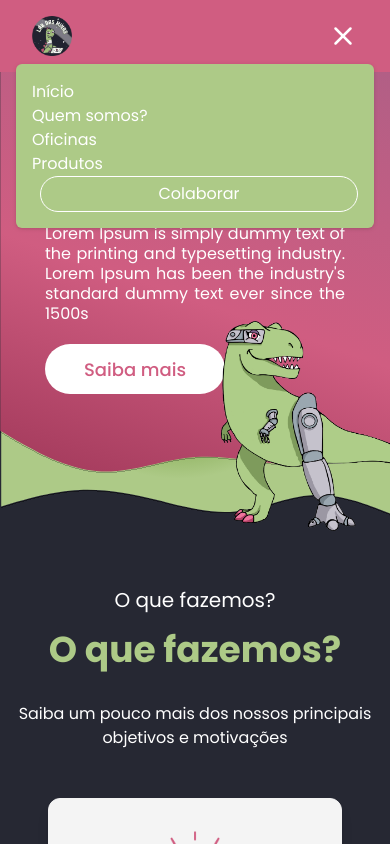
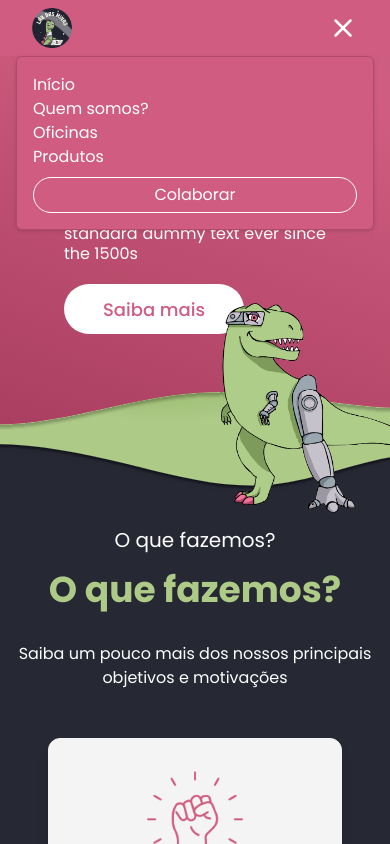
Before and after one commit to LabDasMinas/labdasminas.github.io, a Next.js app: page / in a window 390 px wide. Both pictures are taken after a click on the button "Menu de navegação". Shown: the top 844 px of the page. Built offline with nearby package versions, Linux system fonts and the light colour scheme.

Commit message:
correcao-hero

```diff
--- a/src/app/components/Hero.tsx
+++ b/src/app/components/Hero.tsx
@@ -7,16 +7,21 @@ import Header from "@/components/Header"
 
 export default function Hero(){
     return (
-        <div>
+    <div>
         <Header/>
-        <section className="flex place-content-center 2xl:place-content-start md:min-h-[calc(100vh+150px)] 2xl:min-h-[calc(100vh+70px)] pb-32 md:pb-16" id="home">
-            <div className="grid grid-cols-1 lg:grid-cols-2 gap-8 p-8 md:p-2 pt-24 md:pt-16 2xl:p-32">
+        <section className="flex flex-col w-full h-fit text-white px-8 md:p-20 relative mb-8">
+
+        <ImageG src="/header_green.svg" fill={true} alt="" className="object-cover object-bottom z-0 drop-shadow-[0_-4px_4px_rgba(0,0,0,0.25)]" />
+        <ImageG src="/header_pink.svg" fill={true} alt="" className="object-cover object-bottom z-1 -mt-16"/>
+
+
+            <div className="grid grid-cols-1 lg:grid-cols-2 gap-8 p-8 pb-32 md:p-2 lg:p-16 2xl:pb-32 z-10">
                 <div className="2xl:ml-16">
-                    <div className="max-w-min flex flex-col justify-center min-w-[300px]  md:min-w-[400px]">
+                    <div className="lg:max-w-min flex flex-col justify-center md:min-w-[400px]">
                         <h1 className=" font-bold text-3xl sm:text-6xl max-w-max">
                             Lab das Minas
                         </h1>
-                         <p className="pt-5 md:pt-5 pb-5 md:pb-9 text-base leading-5 text-justify md:text-left">Lorem Ipsum is simply dummy text of the printing and typesetting industry. Lorem Ipsum has been the industry's standard dummy text ever since the 1500s</p>
+                        <p className="pt-5 md:pt-5 pb-5 md:pb-9 text-base leading-5 text-justify md:text-left">Lorem Ipsum is simply dummy text of the printing and typesetting industry. Lorem Ipsum has been the industry's standard dummy text ever since the 1500s</p>
                     </div>
 
                     <button className="bg-white text-rosaLab rounded-[30px] h-[50px] min-w-[180px] md:h-[60px] md:min-w-[200px] font-medium text-[18px]">
@@ -26,21 +31,11 @@ export default function Hero(){
 
 
                 <div className="lg:col-span-3 w-full flex justify-center">
-                    <ImageG className="absolute right-0 transform -translate-y-[50%] md:-translate-y-[80%] 2xl:-translate-y-[60%] h-[210px] md:h-[620px] w-fit" src="/dinaFinal.png" height={200} width={500} alt=""/>
+                    <ImageG className="absolute right-0 transform -translate-y-[30%] lg:-translate-y-[80%] 2xl:-translate-y-[60%] h-[210px] lg:h-[550px] w-fit" src="/dinaFinal.png" height={200} width={500} alt=""/>
                 </div>
 
             </div>
         </section>
-            <ImageG
-                src="/header_green.svg"
-                alt="" width={0} height={0}
-                className="absolute w-full h-[800px] object-fill top-0 md:h-fit -top-[50px] 2xl:-top-[120px] z-[-2]"
-            />
-            <ImageG
-                src="/header_pink.svg"
-                alt="" width={0} height={0}
-                className="absolute w-full h-[850px] object-fill md:h-fit -top-[50px] 2xl:-top-[120px] z-[-1]"
-            />
-        </div>
+    </div>
     );
 }
--- a/src/components/Header.tsx
+++ b/src/components/Header.tsx
@@ -1,5 +1,4 @@
 'use client';
-import { usePathname } from "next/navigation";
 import { useState } from "react";
 import ImageG from './ImageG';
 import { FiMenu } from "react-icons/fi";
@@ -15,7 +14,7 @@ export default function Header() {
 
     const [openMenu, setOpenMenu] = useState(false);
 
-    const handleScroll = (id) => {
+    const handleScroll = (id: string) => {
         const element = document.getElementById(id);
         if (element) {
             element.scrollIntoView({ behavior: 'smooth' });
@@ -24,7 +23,7 @@ export default function Header() {
     };
 
     return (
-        <header className="text-black py-4 px-8 lg:flex lg:justify-center lg:items-center relative bg-rosaLab md:bg-transparent">
+        <header className=" p-2 lg:py-0 text-black px-8 lg:flex lg:justify-center lg:items-center relative bg-rosaLab md:bg-transparent z-40">
             <div className="flex items-center">
                 <ImageG
                     src="/logo_Lab.png"
@@ -36,18 +35,18 @@ export default function Header() {
                     {openMenu ? <FiX size={30} /> : <FiMenu size={30} />}
                 </button>
             </div>
-            <section className={`m-4 drop-shadow left-0 w-[calc(100vw-32px)] rounded-md z-40 p-4 lg:p-0 my-2 transition-all duration-300 max-lg:absolute max-lg:bg-verdeLab lg:flex lg:flex-grow lg:visible lg:opacity-100 ${openMenu ? 'opacity-100 visible' : 'opacity-0 invisible'}`}>
+            <section className={`m-4 drop-shadow left-0 w-[calc(100vw-32px)] rounded-md z-40 p-4 lg:p-0 my-2 transition-all duration-300 max-lg:absolute max-lg:bg-rosaLab lg:flex lg:flex-grow lg:visible lg:opacity-100 ${openMenu ? 'opacity-100 visible border border-[#B04B6B]' : 'opacity-0 invisible'}`}>
                 <nav className={`flex grow flex-col lg:flex-row lg:items-center lg:justify-end`}>
                     {navLinks.map((link) => (
                         <a
                             key={link.title}
                             onClick={() => handleScroll(link.id)}
-                            className={`transition-all lg:mx-2 xl:mx-8 text-white hover:font-bold cursor-pointer`}
+                            className={`transition-all lg:mx-2 xl:mx-8 text-white hover:font-medium cursor-pointer`}
                         >
                             {link.title}
                         </a>
                     ))}
-                    <button className='transition-all text-white' style={{ border: '1px solid white', borderRadius: 30, paddingInline: 20, paddingBlock: 5, marginLeft: '8px' }} onClick={() => handleScroll('colab')}>Colaborar</button>
+                    <button className='transition-all text-white mt-2 lg:mt-0 lg:ml-2' style={{ border: '1px solid white', borderRadius: 30, paddingInline: 20, paddingBlock: 5 }} onClick={() => handleScroll('colab')}>Colaborar</button>
                 </nav>
             </section>
         </header>
```
